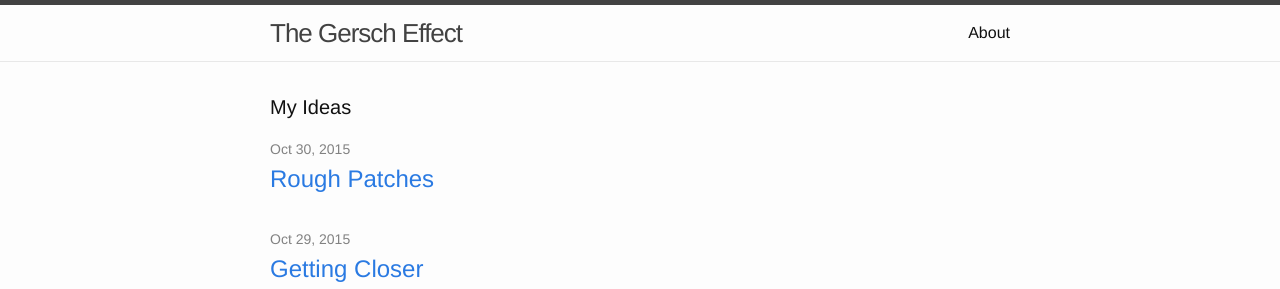
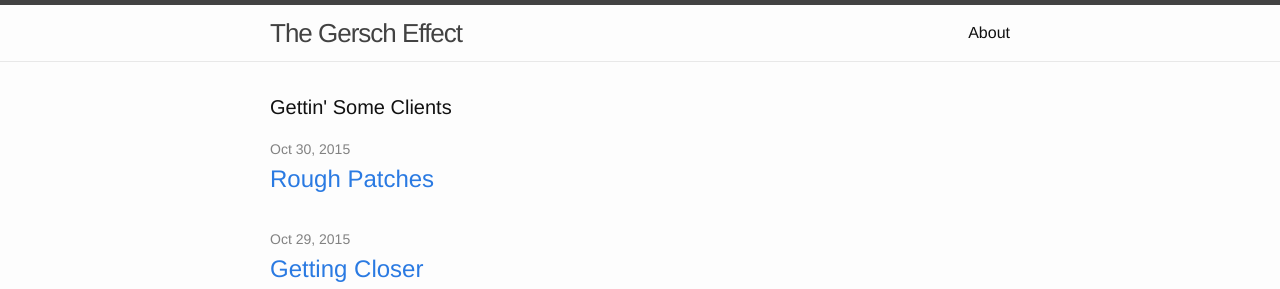
Before and after one commit to thegerscheffect/thegerscheffect.github.io, a Jekyll site: the page built from index.html, in a window 1280 px wide. Shown: the top 289 px of the page. Built offline with Jekyll 4.4.1, drawn with Linux system fonts in a browser that asks for light colours.

Commit message:
changed title to se0 title

```diff
--- a/index.html
+++ b/index.html
@@ -4,7 +4,7 @@
 
 <div class="home">
 
-  <h1 class="page-heading">My Ideas</h1>
+  <h1 class="page-heading">Gettin' Some Clients</h1>
 
   <ul class="post-list">
     {% for post in site.posts %}
```
